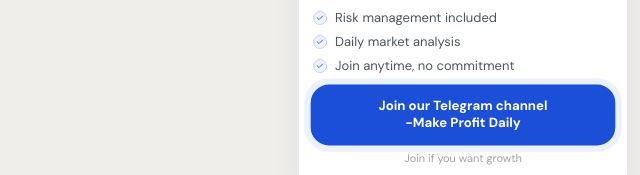
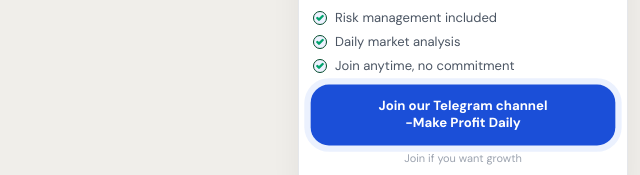
Before and after one commit to pipslabweb/PipsLab., a plain HTML site: page index.html in a window 1280 px wide. Shown: the part 357-532 px from the top of the page, 177-817 px from the left. Drawn offline with nearby package versions, Linux system fonts and the light colour scheme.

Commit message:
Add files via upload

```diff
--- a/index.html
+++ b/index.html
@@ -83,19 +83,19 @@
         <ul class="fx-features">
           <li>
             <span class="fx-check">
-              <svg width="10" height="10" viewBox="0 0 24 24" fill="none"><path d="M20 6L9 17l-5-5" stroke="#1B4FD8" stroke-width="2.5" stroke-linecap="round" stroke-linejoin="round"/></svg>
+              <svg width="10" height="10" viewBox="0 0 24 24" fill="none"><path d="M20 6L9 17l-5-5" stroke="#00A36C" stroke-width="7" stroke-linecap="round" stroke-linejoin="round"/></svg>
             </span>
             Risk management included
           </li>
           <li>
             <span class="fx-check">
-              <svg width="10" height="10" viewBox="0 0 24 24" fill="none"><path d="M20 6L9 17l-5-5" stroke="#1B4FD8" stroke-width="2.5" stroke-linecap="round" stroke-linejoin="round"/></svg>
+              <svg width="10" height="10" viewBox="0 0 24 24" fill="none"><path d="M20 6L9 17l-5-5" stroke="#00A36C" stroke-width="7" stroke-linecap="round" stroke-linejoin="round"/></svg>
             </span>
             Daily market analysis
           </li>
           <li>
             <span class="fx-check">
-              <svg width="10" height="10" viewBox="0 0 24 24" fill="none"><path d="M20 6L9 17l-5-5" stroke="#1B4FD8" stroke-width="2.5" stroke-linecap="round" stroke-linejoin="round"/></svg>
+              <svg width="10" height="10" viewBox="0 0 24 24" fill="none"><path d="M20 6L9 17l-5-5" stroke="#00A36C" stroke-width="7" stroke-linecap="round" stroke-linejoin="round"/></svg>
             </span>
             Join anytime, no commitment
           </li>
--- a/style.css
+++ b/style.css
@@ -292,7 +292,7 @@
   width: 14px;
   height: 14px;
   flex-shrink: 0;
-  border: 1.5px solid #c7d4f8;
+  border: 1.5px solid #024b2b;
   border-radius: 50%;
   display: flex;
   align-items: center;
```
